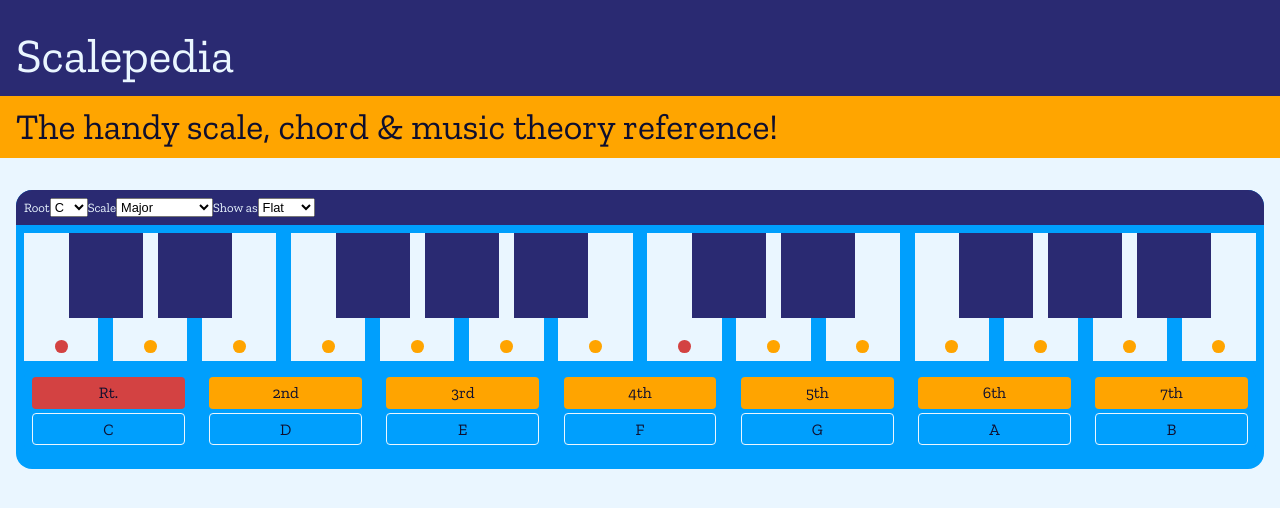
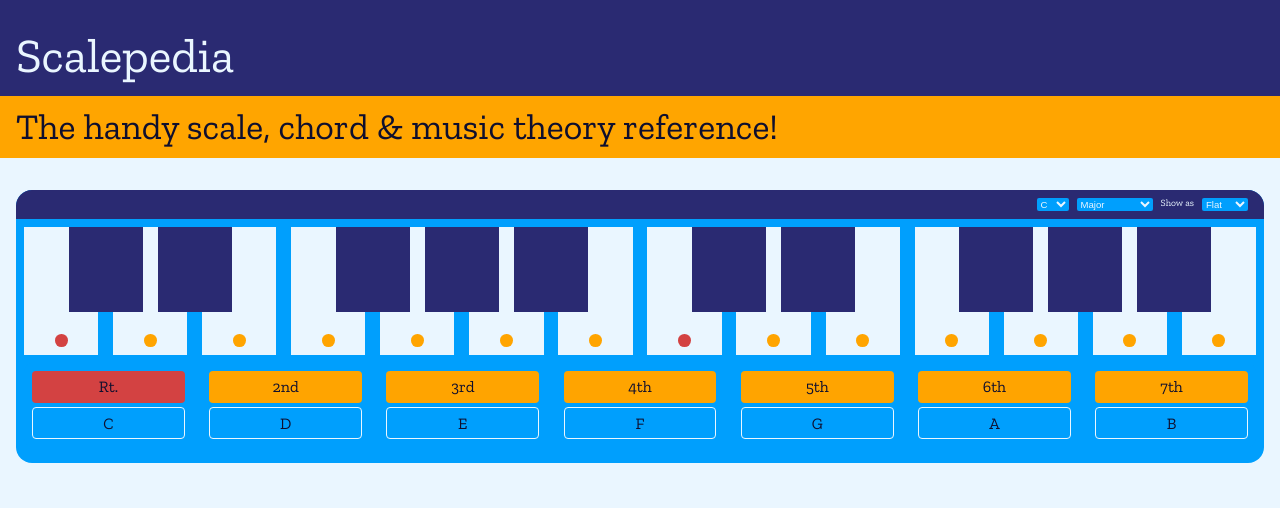
Before and after one commit to thomaswalsh92/scalepedia, a React (Create React App) app: page / in a window 1280 px wide. Shown: the top 508 px of the page. Built offline with nearby package versions, Linux system fonts and the light colour scheme.

Commit message:
completed ControlBar styling

```diff
--- a/src/App.css
+++ b/src/App.css
@@ -79,17 +79,30 @@
 .controlBar {
   background-color: #2a2a72;
   overflow: auto;
+  display: -webkit-box;
+  display: -ms-flexbox;
+  display: flex;
+  -webkit-box-pack: right;
+      -ms-flex-pack: right;
+          justify-content: right;
+  text-align: center;
   border-top-right-radius: 1rem;
   border-top-left-radius: 1rem;
   padding: 0.5rem;
 }
 
 .controlBar select {
-  font-size: 0.8rem;
+  font-size: 0.6rem;
+  margin-right: 0.5rem;
+  background-color: #009FFD;
+  color: #eaf6ff;
+  border: 0;
+  border-radius: 0.125rem;
 }
 
 .controlBar label {
-  font-size: 0.8rem;
+  font-size: 0.6rem;
+  margin-right: 0.5rem;
 }
 
 .keyboard {
--- a/src/App.scss
+++ b/src/App.scss
@@ -82,14 +82,23 @@
 .controlBar {
   background-color: $lightPurple;
   overflow: auto;
+  display: flex;
+  justify-content: right;
+  text-align: center;
   border-top-right-radius: 1rem;
   border-top-left-radius: 1rem;
   padding: 0.5rem;
   select {
-    font-size: 0.8rem;
+    font-size: 0.6rem;
+    margin-right: 0.5rem;
+    background-color: $midBlue;
+    color: $lightBlue;
+    border: 0;
+    border-radius: 0.125rem;
   }
   label {
-    font-size: 0.8rem;
+    font-size: 0.6rem;
+    margin-right: 0.5rem;
   }
 }
 
--- a/src/Widget/ControlBar.js
+++ b/src/Widget/ControlBar.js
@@ -15,7 +15,6 @@
 
     return (
         <div className='controlBar'>
-            <label htmlFor='root'>Root</label>
             <select name={props.rootNote}  onChange={changeRootNote} className='rootSelect'>
                 <option value='0'>C</option>
                 <option value='1'>{(props.showAs === 'flat') ? 'D♭' : 'C♯'}</option>
@@ -30,7 +29,6 @@
                 <option value='10'>{(props.showAs === 'flat')  ? 'B♭' : 'A♯'}</option>
                 <option value='11'>B</option>
             </select>
-            <label htmlFor='scale'>Scale</label>
             <select name={props.scaleType} onChange={changeScaleType} className='scaleSelect'>
                 <optgroup label='Standard'>
                 <option value='major'>Major</option>
```
Also changed, not shown: 1 other file (tests, documents, lock files or other folders).
